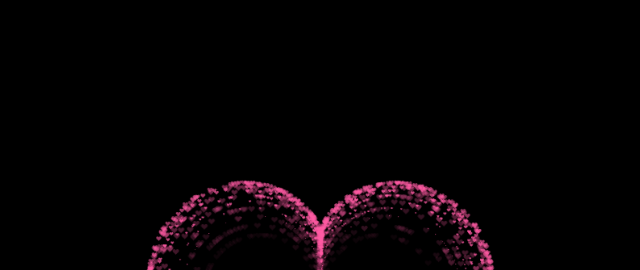
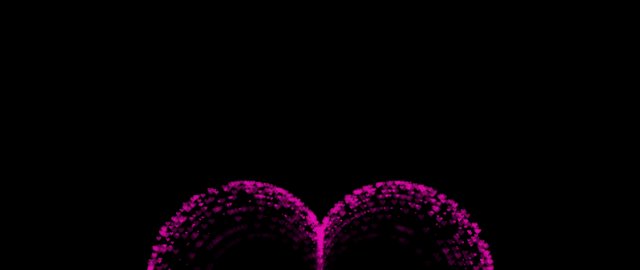
Before and after one commit to DatIT-026/thu-khoa-ly-mobile-version, a plain HTML site: page love/en-love.html in a window 1280 px wide. Shown: the part 59-329 px from the top of the page, without its empty margins (318-958 px from the left). Drawn offline with Linux system fonts and the light colour scheme; animation ran at ten frames a second.

Commit message:
Added olded file

```diff
--- a/love/en-love.html
+++ b/love/en-love.html
@@ -230,7 +230,7 @@
           }
           context.closePath();
           // create the fill
-          context.fillStyle = "#FF5CA4";
+          context.fillStyle = "rgb(225, 12, 168)";
           context.fill();
           // create the image
           var image = new Image();
```
Also changed, not shown: love/love.html (+5 -5 lines).
